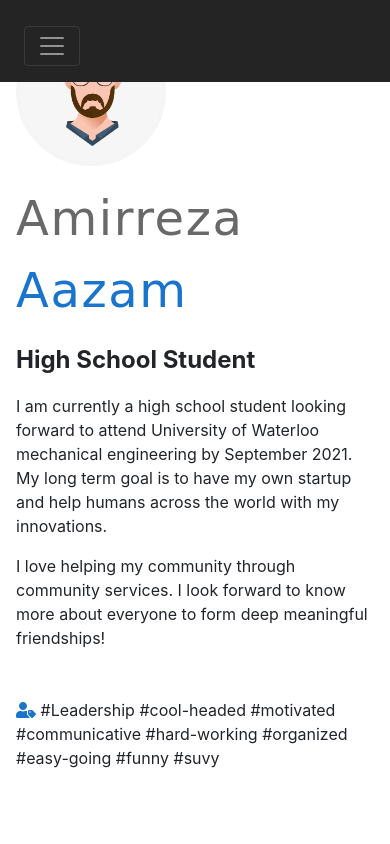
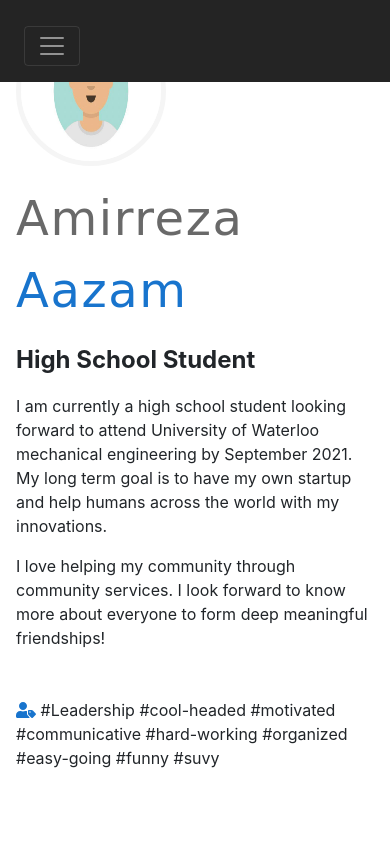
Before and after one commit to amir417/amir417.github.io, a website with bundled scripts: page index.html in a window 390 px wide. Shown: the top 844 px of the page. Built offline with nearby package versions, Linux system fonts and the light colour scheme; a web font is replaced by a local one.

Commit message:
Update index.html

```diff
--- a/index.html
+++ b/index.html
@@ -119,7 +119,7 @@
       <section class="resume-section p-3 p-lg-5" id="about">
         <div class="my-auto">
           <p class="mobile-name">
-            <img class="mobile-img" src="avatar.jpg" alt="Profile Picture" />
+            <img class="mobile-img" src="amir.jpg" alt="Profile Picture" />
           </p>
           <p class="mobile-name">Amirreza <span class="family-name"> Aazam</span></p>
           <h1 class="mb-3 mt-5">
```
